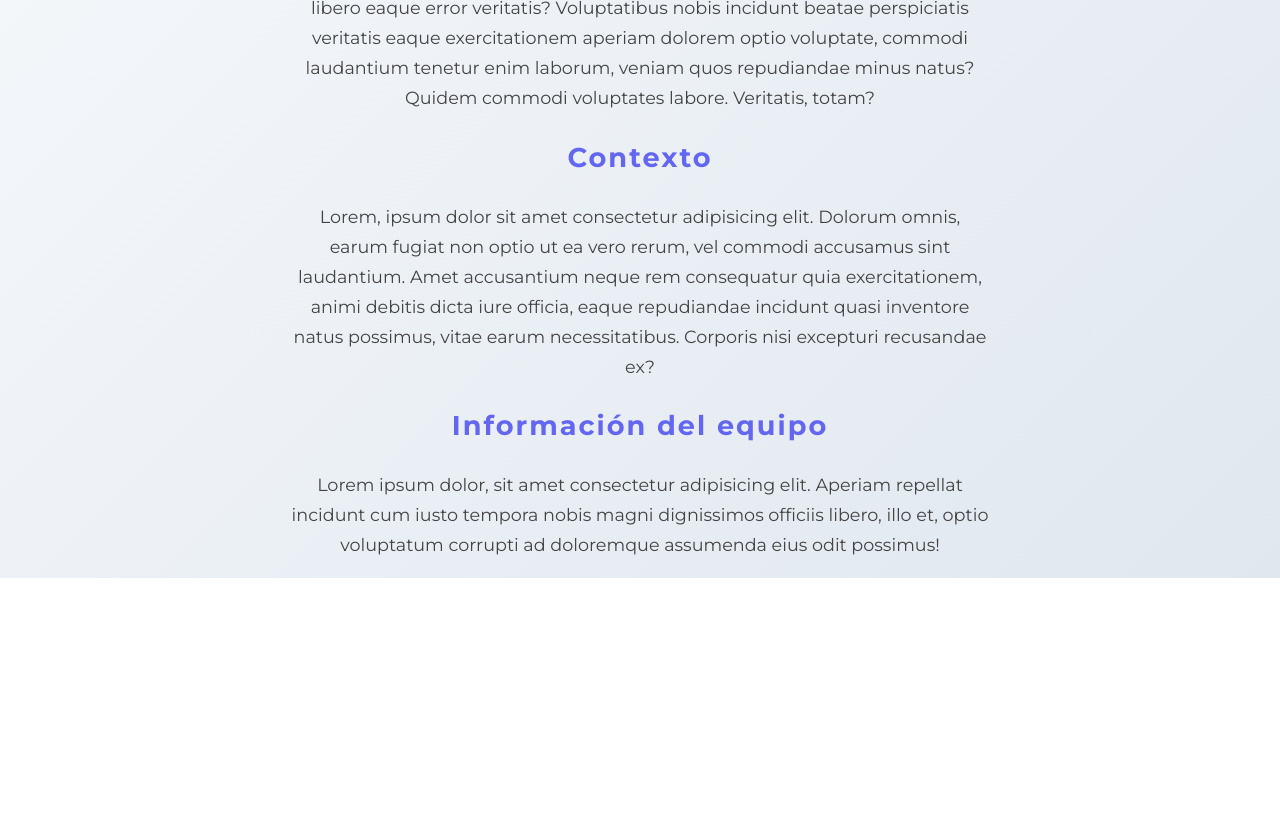
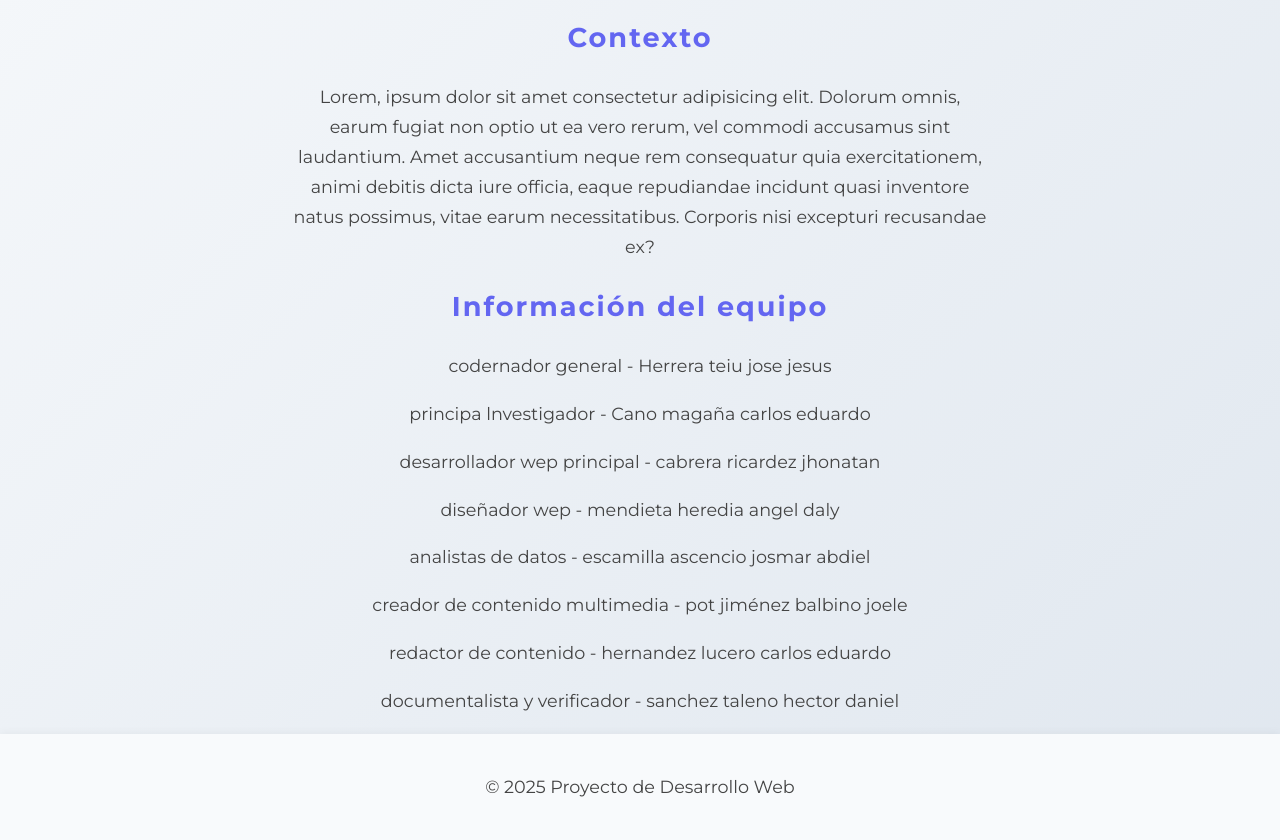
Before and after one commit to casahogarcn/casahogarcn.github.io, a plain HTML site: page acerca.html in a window 1280 px wide. Shown: the part 433-1273 px from the top of the page. Before the commit the page ends 1011 px from the top, so only its background shows below. Drawn offline with Linux system fonts and the light colour scheme.

Commit message:
Version 1.1

```diff
--- a/acerca.html
+++ b/acerca.html
@@ -15,7 +15,7 @@
     <main>
         <section>
             <h2>Objetivos del proyecto</h2>
-            <p>Lorem ipsum dolor, sit amet consectetur adipisicing elit. Dolores, ratione iure suscipit eos quaerat illo culpa. Provident accusantium ab non maxime ea voluptas soluta eaque commodi quae, eius possimus, tenetur quia ducimus adipisci deleniti corrupti fugit alias dignissimos nam tempore aspernatur nulla veniam? Explicabo nisi, consequatur rem blanditiis itaque cum molestiae similique accusantium architecto assumenda, possimus obcaecati quod ut, dolores commodi dolorem modi neque aspernatur cupiditate illum tenetur libero eaque error veritatis? Voluptatibus nobis incidunt beatae perspiciatis veritatis eaque exercitationem aperiam dolorem optio voluptate, commodi laudantium tenetur enim laborum, veniam quos repudiandae minus natus? Quidem commodi voluptates labore. Veritatis, totam?</p>
+            <p>El objetivo de este proyecto escolar es crear conciencia a la gente y que apoyen a la comunidad de la casa hogar de Chetumal Quintana Roo ya que los adultos y los niños necesitan ser apoyados a que ellos no cuentan con las mismas oportunidades ni condiciones de vida. Los estudiantes de el cbts 253 se han encargado de brindar apoyo a la casa hogar, brindando nuestro pequeño grano de arena, pero si conseguimos hacer conciencia ese grano puede convertirse en una gran playa.</p>
         </section>
         <section>
             <h2>Contexto</h2>
@@ -23,8 +23,19 @@
         </section>
         <section>
             <h2>Información del equipo</h2>
-            <p>Lorem ipsum dolor, sit amet consectetur adipisicing elit. Aperiam repellat incidunt cum iusto tempora nobis magni dignissimos officiis libero, illo et, optio voluptatum corrupti ad doloremque assumenda eius odit possimus!</p>
+            <p>codernador general - Herrera teiu jose jesus</p>
+            <p>principa lnvestigador - Cano magaña carlos eduardo</p>
+            <p>desarrollador wep principal - cabrera ricardez jhonatan</p>
+            <p>diseñador wep - mendieta heredia angel daly</p>
+            <p>analistas de datos - escamilla ascencio josmar abdiel</p>
+            <p>creador de contenido multimedia - pot jiménez balbino joele</p>
+            <p>redactor de contenido - hernandez lucero carlos eduardo</p>
+            <p>documentalista y verificador - sanchez  taleno hector daniel</p>
+            </p>
         </section>
     </main>
+    <footer>
+        <p>&copy; 2025 Proyecto de Desarrollo Web</p>
+    </footer>
 </body>
 </html>
--- a/style.css
+++ b/style.css
@@ -81,6 +81,7 @@ p {
     transition: transform 0.15s, box-shadow 0.15s;
     cursor: pointer;
     min-width: 180px;
+    margin-bottom: 10px;
 }
 
 .boton a {
@@ -137,3 +138,11 @@ header, main {
     opacity: 1;
     transition: opacity 0.8s;
 }
+footer {
+    background: #f8fafc;
+    padding: 20px 0;
+    text-align: center;
+    color: #666;
+    font-size: 0.9rem;
+    box-shadow: 0 -2px 8px rgba(0,0,0,0.04);
+}
```
Also changed, not shown: index.html (+3 -0 lines), investigacion.html (+3 -0 lines), propuestas.html (+3 -0 lines), resultados.html (+3 -0 lines).
